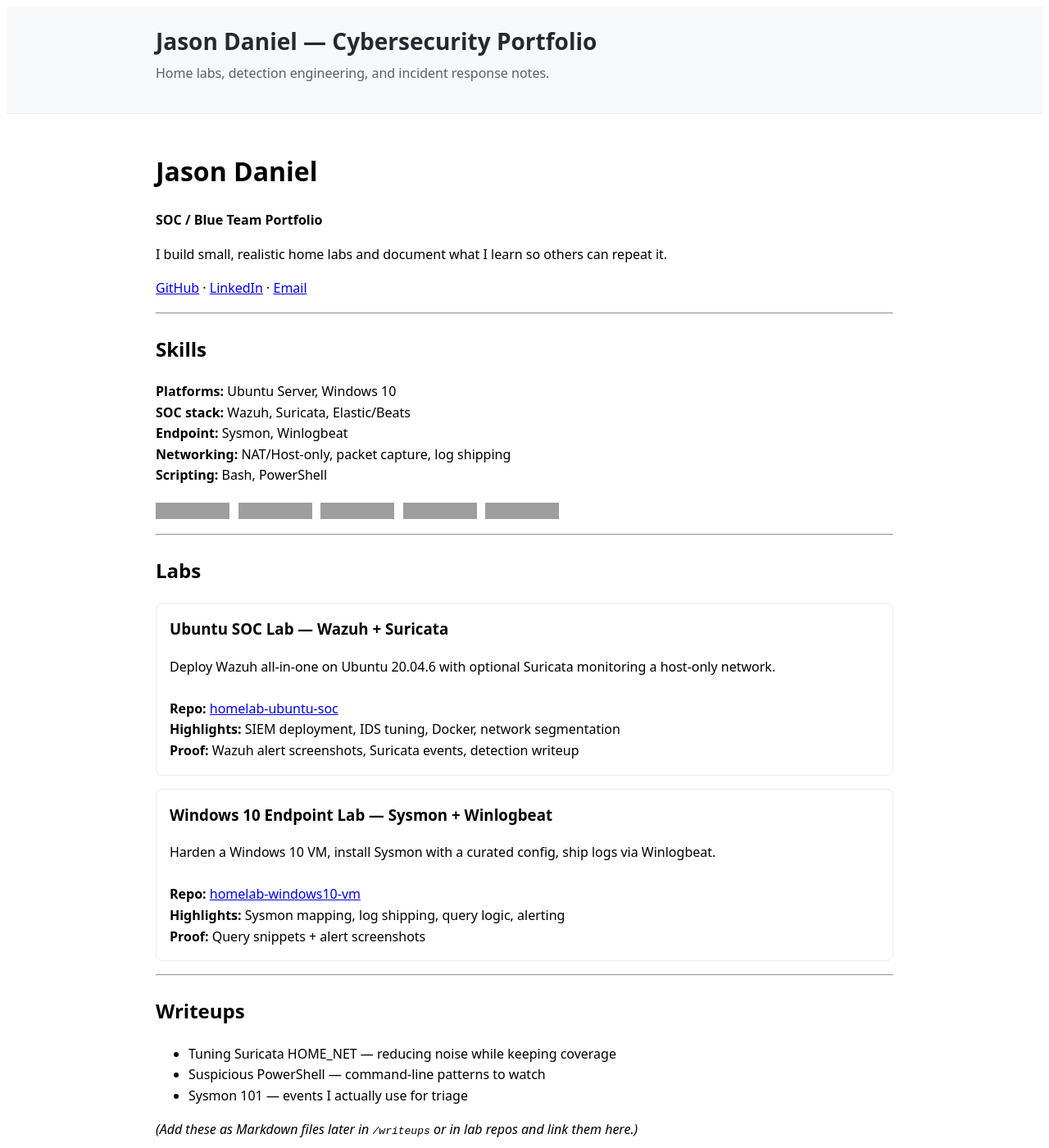
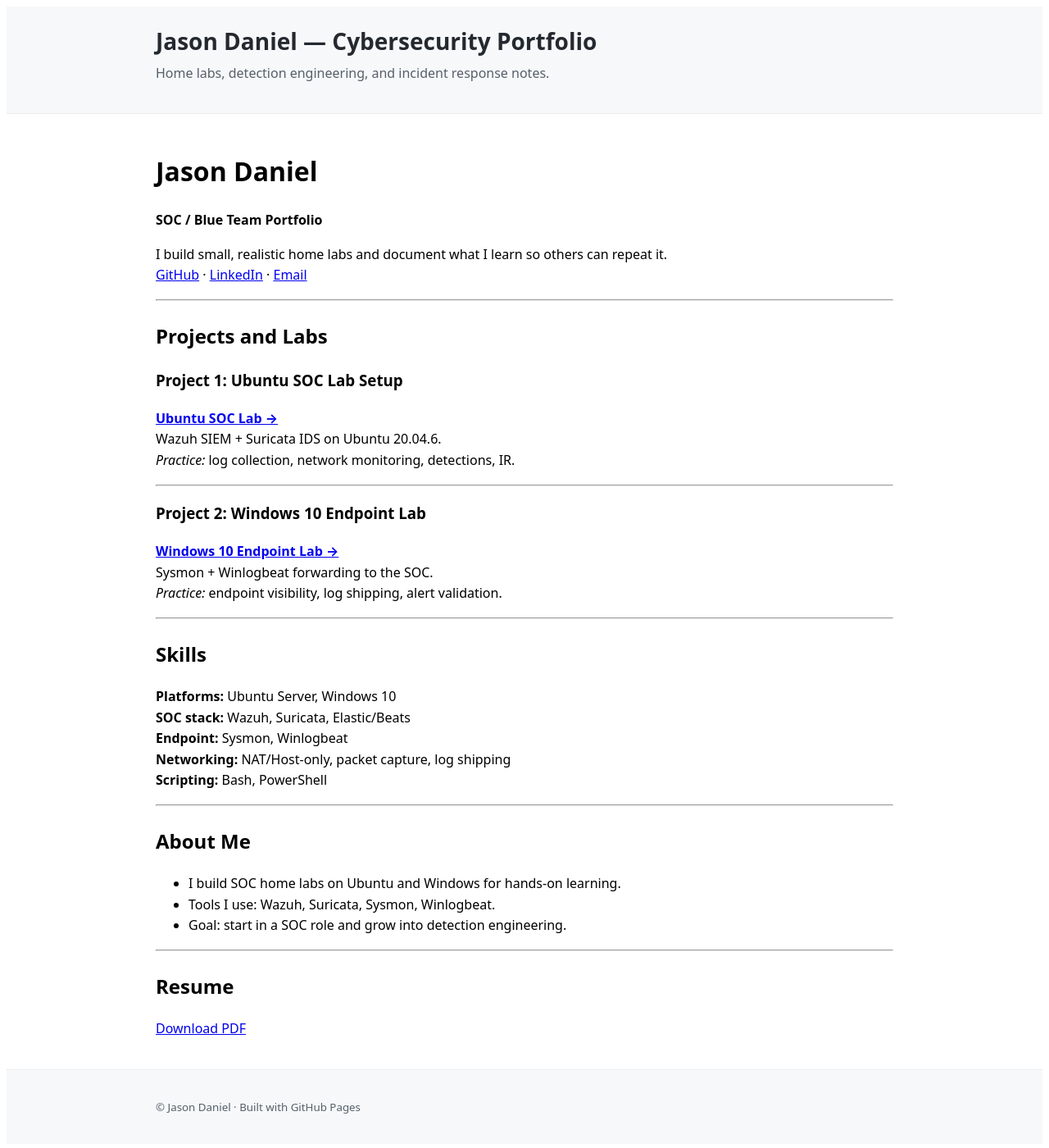
Before and after one commit to cscdanielj/cscdanielj.github.io, a Jekyll site: the page built from index.md, in a window 1280 px wide and 1400 px high. Shown: the whole window at 82% size. Built offline with Jekyll 4.4.1, drawn with Linux system fonts in a browser that asks for light colours; some of the changed text lies outside the part shown; grey boxes are pictures that could not be loaded.

Commit message:
Update index.md

```diff
--- a/index.md
+++ b/index.md
@@ -7,8 +7,23 @@ title: Home
 **SOC / Blue Team Portfolio**
 
 I build small, realistic home labs and document what I learn so others can repeat it.
+[GitHub](https://github.com/cscdanielj) · [LinkedIn](https://www.linkedin.com/in/jason-daniel-067236346/) · [Email](mailto:your.email@example.com)
 
-[GitHub](https://github.com/cscdanielj) · [LinkedIn](https://www.linkedin.com/in/jason-daniel-067236346/) · [Email](mailto:your.email@example.com)
+---
+
+## Projects and Labs
+
+### Project 1: Ubuntu SOC Lab Setup
+**[Ubuntu SOC Lab →](https://github.com/cscdanielj/homelab-ubuntu-soc)**
+Wazuh SIEM + Suricata IDS on Ubuntu 20.04.6.
+_Practice:_ log collection, network monitoring, detections, IR.
+
+---
+
+### Project 2: Windows 10 Endpoint Lab
+**[Windows 10 Endpoint Lab →](https://github.com/cscdanielj/homelab-windows10-vm)**
+Sysmon + Winlogbeat forwarding to the SOC.
+_Practice:_ endpoint visibility, log shipping, alert validation.
 
 ---
 
@@ -19,51 +34,14 @@ I build small, realistic home labs and document what I learn so others can repea
 **Networking:** NAT/Host-only, packet capture, log shipping
 **Scripting:** Bash, PowerShell
 
-<p class="badges">
-  <img alt="Ubuntu" src="https://img.shields.io/badge/Ubuntu-20.04.6-orange" />
-  <img alt="Wazuh" src="https://img.shields.io/badge/Wazuh-SIEM-blue" />
-  <img alt="Suricata" src="https://img.shields.io/badge/Suricata-IDS-red" />
-  <img alt="Sysmon" src="https://img.shields.io/badge/Sysmon-Endpoint-purple" />
-  <img alt="Winlogbeat" src="https://img.shields.io/badge/Beats-Winlogbeat-lightgrey" />
-</p>
+---
+
+## About Me
+- I build SOC home labs on Ubuntu and Windows for hands-on learning.
+- Tools I use: Wazuh, Suricata, Sysmon, Winlogbeat.
+- Goal: start in a SOC role and grow into detection engineering.
 
 ---
 
-## Labs {#labs}
-
-<div class="card">
-<h3>Ubuntu SOC Lab — Wazuh + Suricata</h3>
-Deploy Wazuh all-in-one on Ubuntu 20.04.6 with optional Suricata monitoring a host-only network.
-<br><br>
-<strong>Repo:</strong> <a href="https://github.com/cscdanielj/homelab-ubuntu-soc">homelab-ubuntu-soc</a><br>
-<strong>Highlights:</strong> SIEM deployment, IDS tuning, Docker, network segmentation<br>
-<strong>Proof:</strong> Wazuh alert screenshots, Suricata events, detection writeup
-</div>
-
-<div class="card">
-<h3>Windows 10 Endpoint Lab — Sysmon + Winlogbeat</h3>
-Harden a Windows 10 VM, install Sysmon with a curated config, ship logs via Winlogbeat.
-<br><br>
-<strong>Repo:</strong> <a href="https://github.com/cscdanielj/homelab-windows10-vm">homelab-windows10-vm</a><br>
-<strong>Highlights:</strong> Sysmon mapping, log shipping, query logic, alerting<br>
-<strong>Proof:</strong> Query snippets + alert screenshots
-</div>
-
----
-
-## Writeups {#writeups}
-- Tuning Suricata HOME_NET — reducing noise while keeping coverage
-- Suspicious PowerShell — command-line patterns to watch
-- Sysmon 101 — events I actually use for triage
-
-*(Add these as Markdown files later in `/writeups` or in lab repos and link them here.)*
-
----
-
-## Resume {#resume}
-- **PDF:** [Download](./resume/Jason-Daniel-Resume.pdf)
-
----
-
-## Certifications
-See the dedicated page: [Certifications](/certifications/)
+## Resume
+[Download PDF](./resume/Jason-Daniel-Resume.pdf)
```
